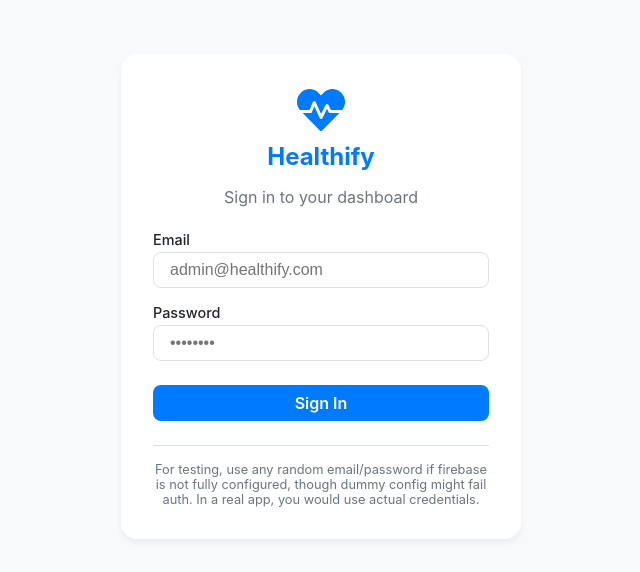
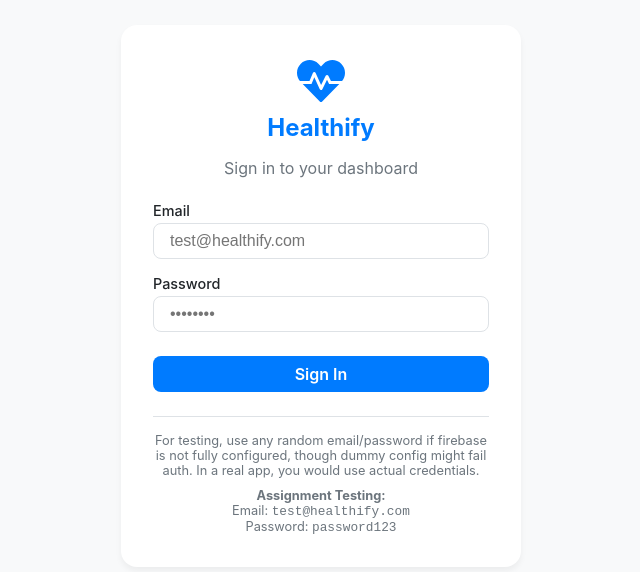
Before and after one commit to prakharkatiyar181/healthify, a React (Vite) app: page /login in a window 1280 px wide. Shown: the part 104-676 px from the top of the page, without its empty margins (319-959 px from the left). Built offline with nearby package versions, Linux system fonts and the light colour scheme; no server answers.

Commit message:
docs: add assignment testing credentials

```diff
--- a/src/features/auth/Login.tsx
+++ b/src/features/auth/Login.tsx
@@ -47,7 +47,7 @@ const Login: React.FC = () => {
               id="email"
               value={email}
               onChange={(e) => setEmail(e.target.value)}
-              placeholder="admin@healthify.com"
+              placeholder="test@healthify.com"
               required
             />
           </div>
@@ -68,6 +68,7 @@ const Login: React.FC = () => {
         </form>
         <div className={styles.hint}>
           <p>For testing, use any random email/password if firebase is not fully configured, though dummy config might fail auth. In a real app, you would use actual credentials.</p>
+          <p style={{ marginTop: '10px' }}><strong>Assignment Testing:</strong><br/>Email: <code>test@healthify.com</code><br/>Password: <code>password123</code></p>
         </div>
       </div>
     </div>
```
Also changed, not shown: 1 other file (tests, documents, lock files or other folders).
